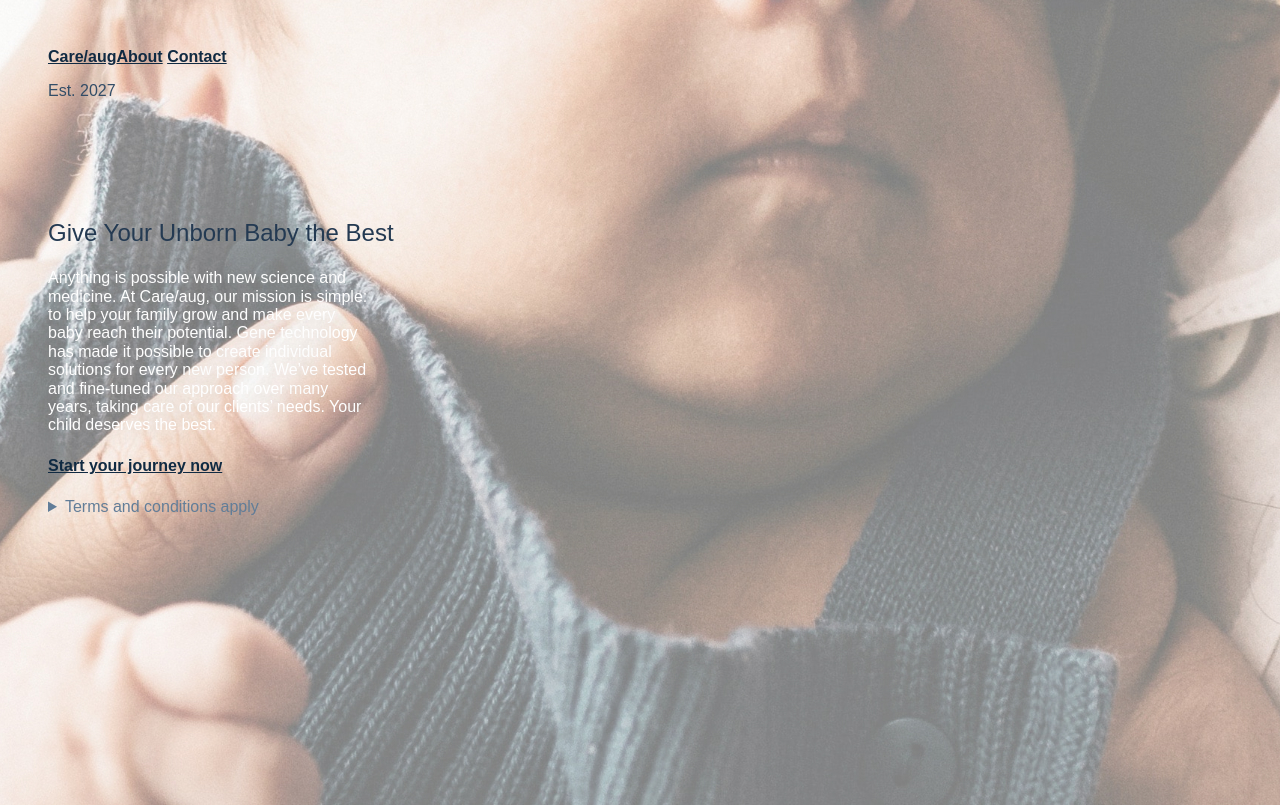
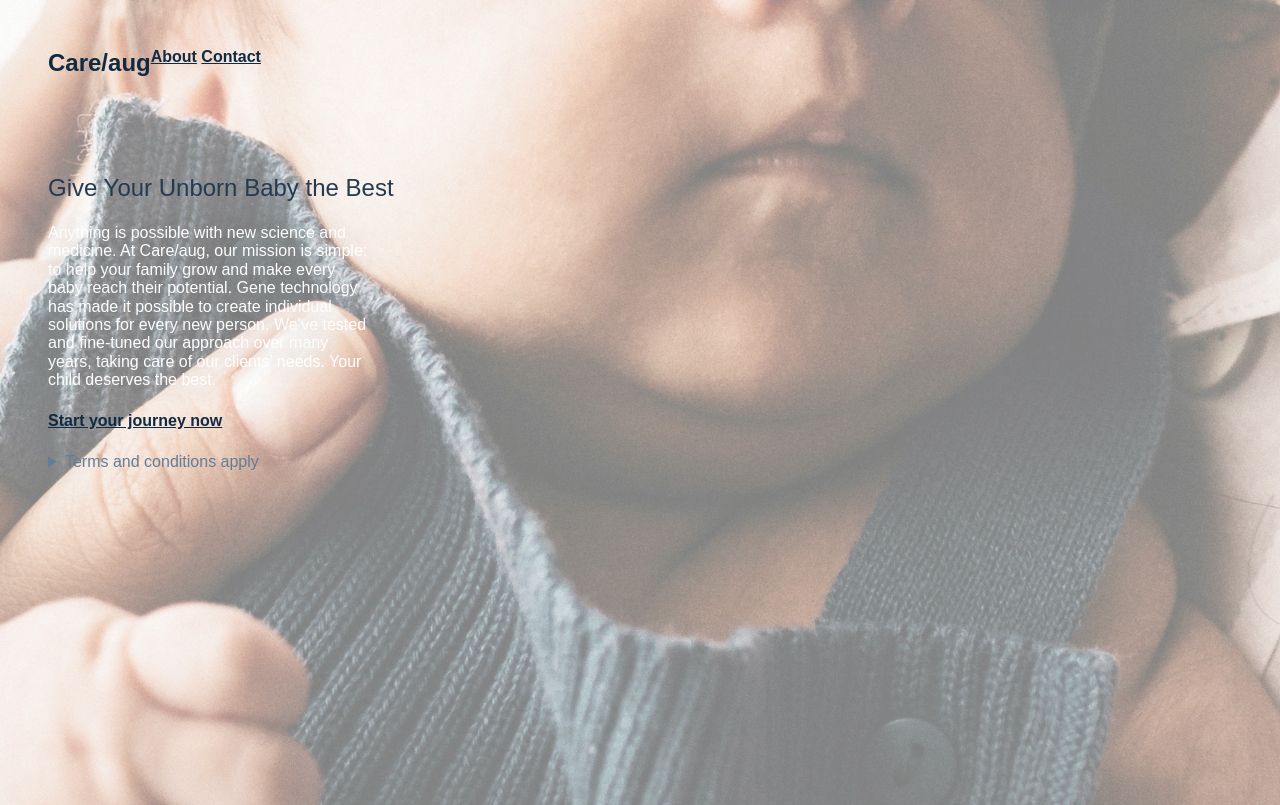
Before and after one commit to mipodi/designer-baby, a website: page index.html in a window 1280 px wide. Shown: the top 805 px of the page. Drawn offline with Linux system fonts and the light colour scheme.

Commit message:
Styles site title

```diff
--- a/base.scss
+++ b/base.scss
@@ -35,6 +35,16 @@ main {
     display: flex;
     flex-direction: row;
 }
+
+.header-title {
+    font-weight: 600;
+font-size: 24px;
+line-height: 30px;
+
+color: #102A43;
+}
+
+
 
 .inner-wrap-footer {
     padding: 48px;
@@ -84,6 +94,10 @@ button,
 a {
     margin-bottom: 2.4rem;
     max-width: 20em;
+}
+
+#site-title {
+    text-decoration: none;
 }
 // a {
 //     font-family: 'Source Sans Pro', sans-serif;
--- a/index.html
+++ b/index.html
@@ -38,10 +38,10 @@
 
                 <!-- Title -->
                 <div class="header-title">
-                    <div class="header-title-text">
+                    <!-- <div class="header-title-text"> -->
                         <a id="site-title" href="index.html">Care/aug</a>
-                        <p> Est. 2027 </p>
-                    </div>
+                        <!-- <p> Est. 2027 </p> -->
+                    <!-- </div> -->
                 </div>
 
                 <!-- Navigation -->
```
Also changed, not shown: style.min.css, 1 other file.
